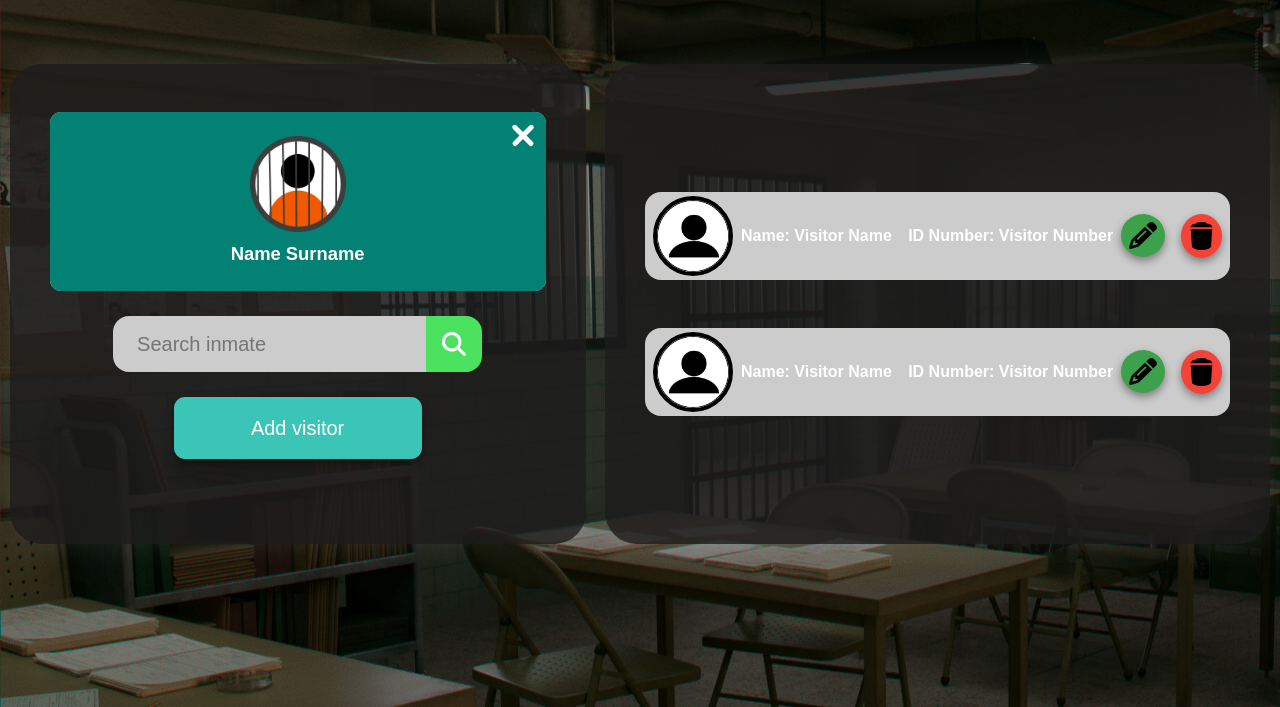
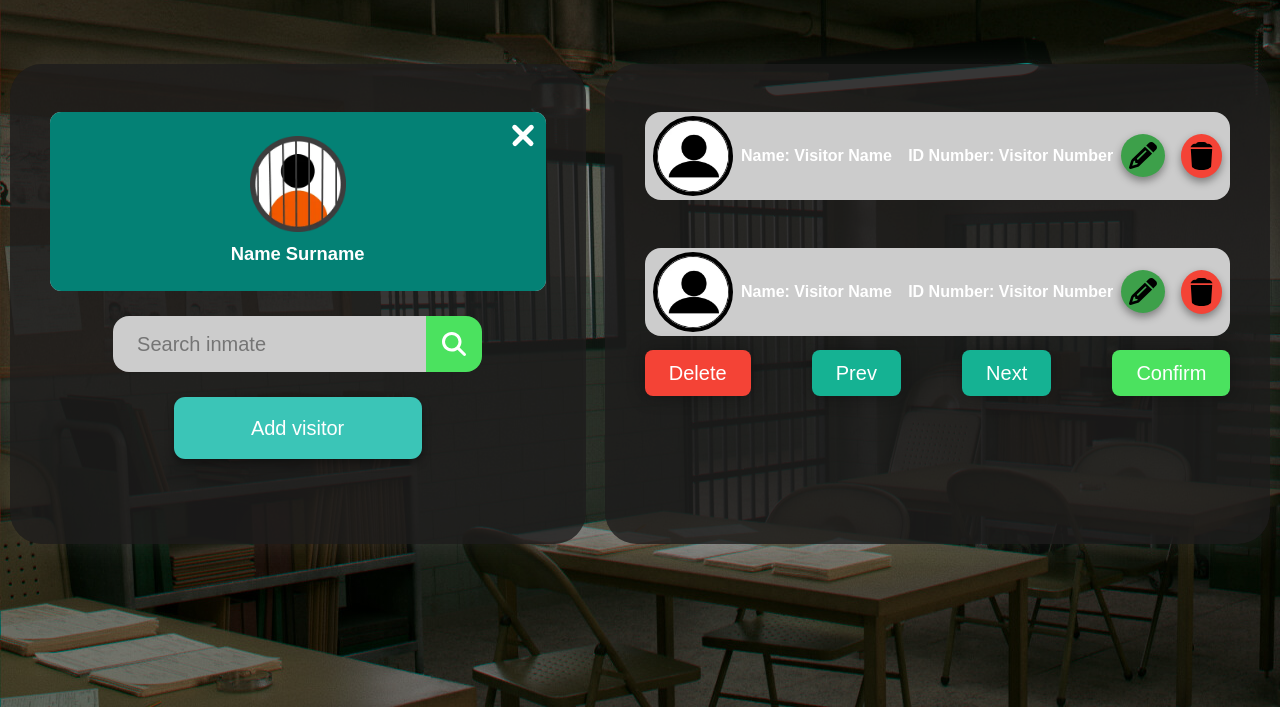
Before and after one commit to D1n03/DeAd-web-project, a PHP site: page /views/visitormain.html in a window 1280 px wide. Shown: the part 93-800 px from the top of the page. Run offline with PHP 8.4, Linux system fonts and the light colour scheme.

Commit message:
added buttons

```diff
--- a/src/public/styles/css/styles.css
+++ b/src/public/styles/css/styles.css
@@ -933,7 +933,6 @@
     min-height: 30rem;
     box-shadow: 0 0 2rem rgba(255, 255, 255, 0.1);
     display: flex;
-    justify-content: space-around;
     align-items: center;
     flex-direction: column;
     gap: 0rem;
@@ -1078,11 +1077,11 @@
   }
 
   :is(.visitor-main__list__show__buttons__edit):hover {
-    background-color: rgb(60, 99, 65)
+    background-color: rgb(60, 99, 65);
   }
 
   :is(.visitor-main__list__show__buttons__delete):hover {
-    background-color: rgb(183, 28, 28)
+    background-color: rgb(183, 28, 28);
   }
 
   .visitor-main__list__show.extended {
@@ -1100,6 +1099,91 @@
     display: block;
     grid-column: 2/3;
     justify-self: center;
+  }
+
+  .visit-right .pagination-visitor-container {
+    margin-top: 2.5%;
+    width: 100%;
+    display: flex;
+    justify-content: space-between;
+    align-items: flex-end;
+    gap: 0.5rem;
+  }
+
+  .visit-right .pagination-visitor-container .pagination-visitor-button-delete {
+    display: flex;
+    font-family: Arial, Helvetica, sans-serif;
+    font-size: var(--fs-regular);
+    font-weight: 500;
+    color: rgb(255, 255, 255);
+    background-color: rgb(244, 67, 54);
+    box-shadow: 0 0 1rem rgba(14, 14, 14, 0.5);
+    border: none;
+    cursor: pointer;
+    border-radius: 0.5rem;
+    padding: 0.5rem 1.5rem;
+    transition: all 150ms ease-in-out;
+  }
+
+  .visit-right .pagination-visitor-container .pagination-visitor-button-delete:hover {
+    background-color: rgb(183, 28, 28);
+  }
+
+  .visit-right .pagination-visitor-container .pagination-visitor-button-prev {
+    display: flex;
+    font-family: Arial, Helvetica, sans-serif;
+    font-size: var(--fs-regular);
+    font-weight: 500;
+    color: rgb(255, 255, 255);
+    background-color: rgb(21, 178, 147);
+    box-shadow: 0 0 1rem rgba(14, 14, 14, 0.5);
+    border: none;
+    cursor: pointer;
+    border-radius: 0.5rem;
+    padding: 0.5rem 1.5rem;
+    transition: all 150ms ease-in-out;
+  }
+
+  .visit-right .pagination-visitor-container .pagination-visitor-button-prev:hover {
+    background-color: rgb(17, 131, 108);
+  }
+
+  .visit-right .pagination-visitor-container .pagination-visitor-button-next {
+    display: flex;
+    font-family: Arial, Helvetica, sans-serif;
+    font-size: var(--fs-regular);
+    font-weight: 500;
+    color: rgb(255, 255, 255);
+    background-color: rgb(21, 178, 147);
+    box-shadow: 0 0 1rem rgba(14, 14, 14, 0.5);
+    border: none;
+    cursor: pointer;
+    border-radius: 0.5rem;
+    padding: 0.5rem 1.5rem;
+    transition: all 150ms ease-in-out;
+  }
+
+  .visit-right .pagination-visitor-container .pagination-visitor-button-next:hover {
+    background-color: rgb(17, 131, 108);
+  }
+
+  .visit-right .pagination-visitor-container .pagination-visitor-button-confirm {
+    display: flex;
+    font-family: Arial, Helvetica, sans-serif;
+    font-size: var(--fs-regular);
+    font-weight: 500;
+    color: rgb(255, 255, 255);
+    background-color: rgb(75, 226, 95);
+    box-shadow: 0 0 1rem rgba(14, 14, 14, 0.5);
+    border: none;
+    cursor: pointer;
+    border-radius: 0.5rem;
+    padding: 0.5rem 1.5rem;
+    transition: all 150ms ease-in-out;
+  }
+
+  .visit-right .pagination-visitor-container .pagination-visitor-button-confirm:hover {
+    background-color: rgb(61, 160, 74);
   }
 
   /* media screen */
--- a/src/views/visitormain.html
+++ b/src/views/visitormain.html
@@ -135,6 +135,20 @@
         </div>
         </li>
       </ul>
+      <nav class="pagination-visitor-container">
+        <button class="pagination-visitor-button-delete" id="del-all-button" title="Delete all visitors" aria-label="Delete all visitors">
+          <span class="button-text">Delete</span>
+        </button>
+        <button class="pagination-visitor-button-prev" id="prev-button" title="Previous page" aria-label="Previous page">
+          <span class="button-text">Prev</span>
+        </button>
+        <button class="pagination-visitor-button-next" id="next-button" title="Next page" aria-label="Next page">
+          <span class="button-text">Next</span>
+        </button>
+        <button class="pagination-visitor-button-confirm" id="confirm-button" title="Confirm" aria-label="Confirm">
+          <span class="button-text">Confirm</span>
+        </button>
+      </nav>
       </section>
     </div>
   </main>
```
